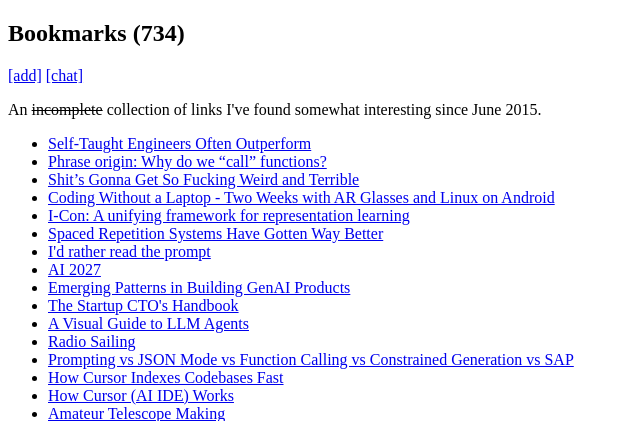
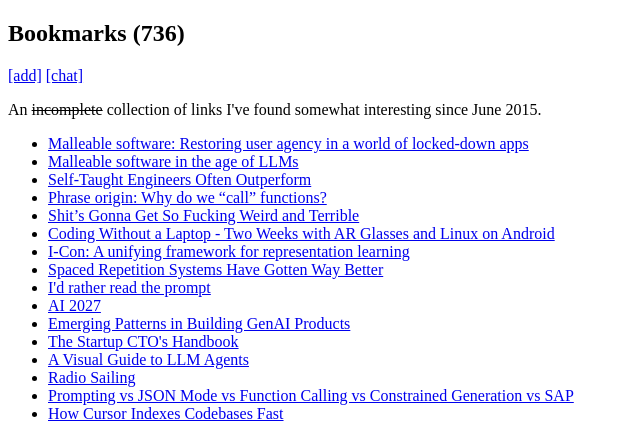
Before and after one commit to eug/eug.github.io, a Python web app: template templates/bookmarks.html in a window 1280 px wide. Shown: the part 93-514 px from the top of the page, without its empty margins (0-640 px from the left). Run offline with Jinja, Linux system fonts and the light colour scheme; the template is opened without the code that fills it, so the values that code supplies are empty.

Commit message:
Update bookmarks.html

```diff
--- a/templates/bookmarks.html
+++ b/templates/bookmarks.html
@@ -13,6 +13,8 @@
     <script>
         const bookmarks = [
 // { url: "", title: ""},
+{ url: "https://www.inkandswitch.com/essay/malleable-software/", title: "Malleable software: Restoring user agency in a world of locked-down apps"},
+{ url: "https://www.geoffreylitt.com/2023/03/25/llm-end-user-programming", title: "Malleable software in the age of LLMs"},
 { url: "https://michaelbastos.com/blog/why-self-taught-engineers-often-outperform", title: "Self-Taught Engineers Often Outperform"},
 { url: "https://quuxplusone.github.io/blog/2025/04/04/etymology-of-call/", title: "Phrase origin: Why do we “call” functions?"},
 { url: "https://sonderuncertainly.substack.com/p/shits-gonna-get-so-fucking-weird", title: "Shit’s Gonna Get So Fucking Weird and Terrible"},
```
